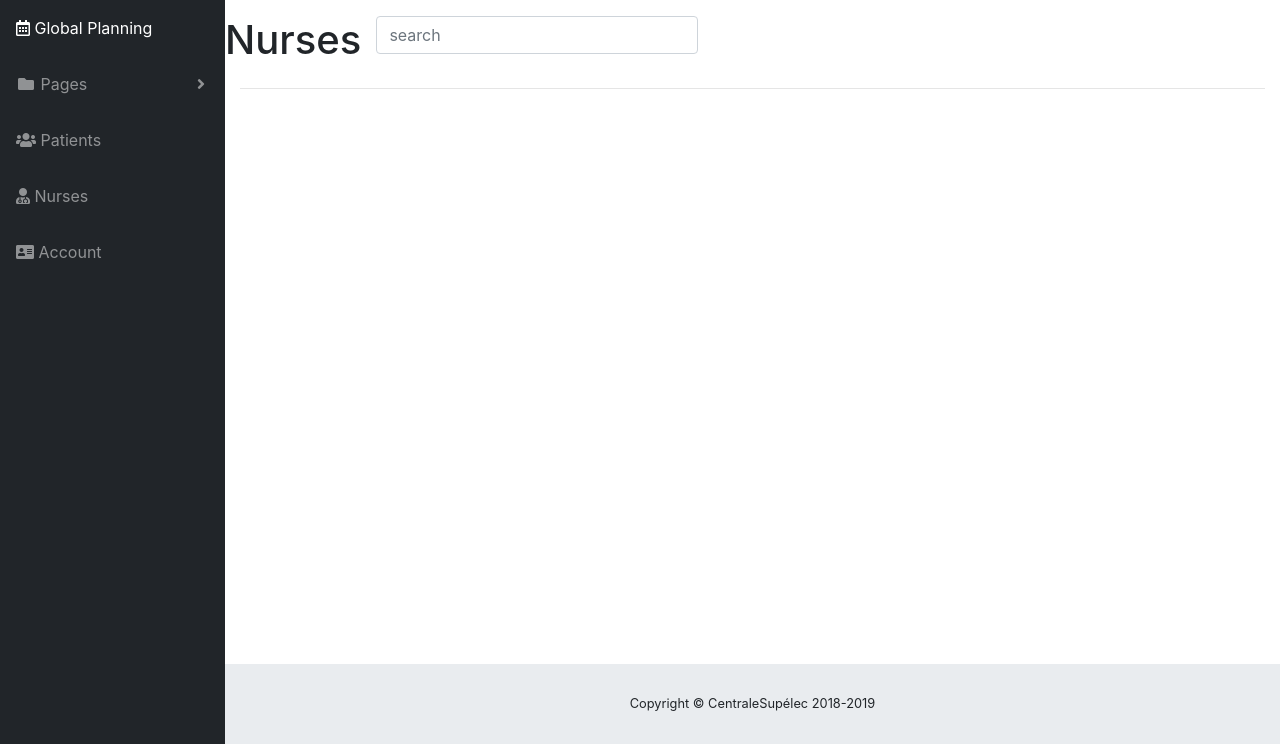
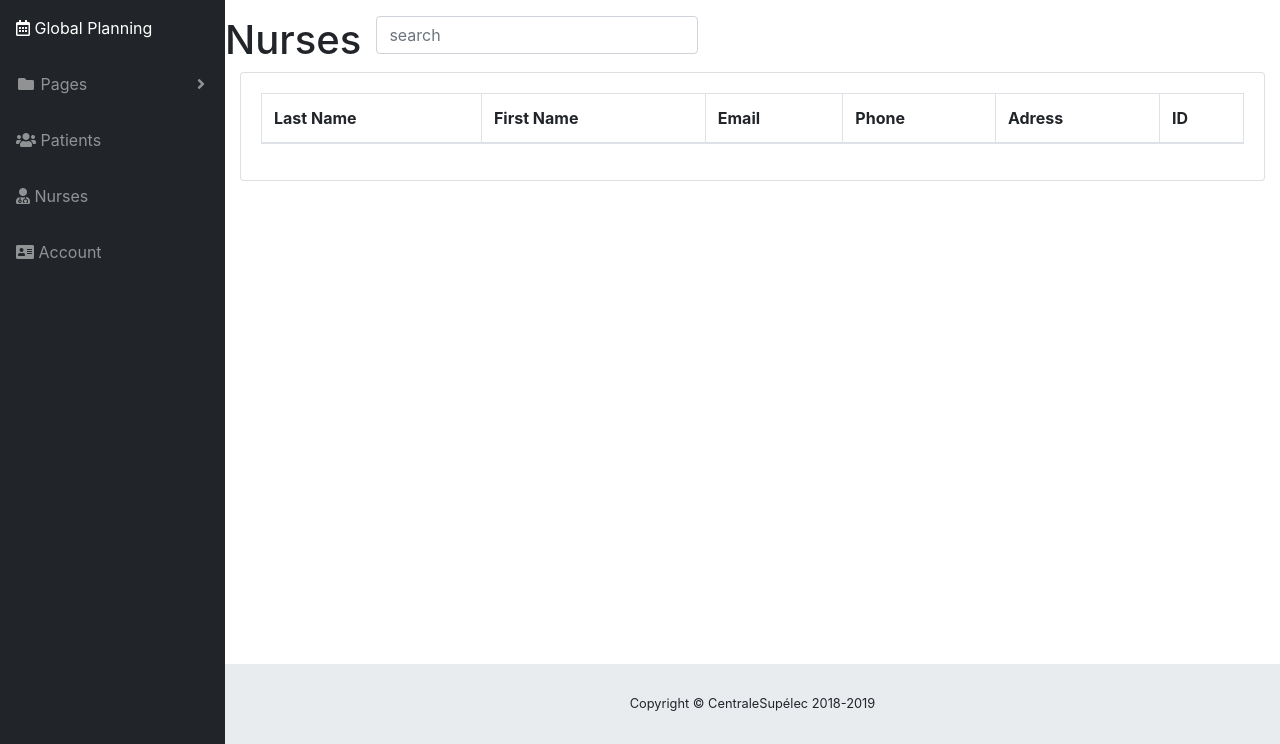
Before and after one commit to charlesdlrsa/dev_log_tournees_infirmiers, a Flask app: page /nurses/ in a window 1280 px wide. Shown: the part 56-800 px from the top of the page. Run offline with Flask 2, Linux system fonts and the light colour scheme; data that the repository does not hold is empty; some libraries are stand-ins or nearby versions.

Commit message:
Working (but ugly) display of searched nurses

```diff
--- a/dev_log/templates/nurses.html
+++ b/dev_log/templates/nurses.html
@@ -109,16 +109,42 @@
                   </form>
               </div>
             </div>
-            <hr>
-            {% for nurse in nurses %}
-              <p>Last Name: {{ nurse.last_name }}</p>
-              <p>First  Name: {{ nurse.first_name }}</p>
-              <p>Email: {{ nurse.email }}</p>
-              <p>Phone: {{ nurse.phone }}</p>
-              <p>Address: {{ nurse.address }}</p>
-              <p>ID: {{ nurse.id }}</p>
-              <hr>
-            {% endfor %}
+
+
+            <div class="card mb-3">
+
+          <div class="card-body">
+            <div class="table-responsive">
+              <table class="table table-bordered" id="dataTable" width="100%" cellspacing="0">
+                <thead>
+                  <tr>
+                    <th>Last Name</th>
+                    <th>First Name</th>
+                    <th>Email</th>
+                    <th>Phone</th>
+                    <th>Adress</th>
+                    <th>ID</th>
+                  </tr>
+                </thead>
+
+                <tbody>
+                  {% for nurse in nurses %}
+                  <tr>
+                    <td>{{ nurse.last_name }}</td>
+                    <td> {{ nurse.first_name }}</td>
+                    <td> {{ nurse.email }}</td>
+                    <td> {{ nurse.phone }}</td>
+                    <td> {{ nurse.address }}</td>
+                    <td> {{ nurse.id }}</td>
+                  <tr>
+                  {% endfor %}
+
+
+                </tbody>
+              </table>
+            </div>
+          </div>
+        </div>
 
         </div>
         <!-- /.container-fluid -->
```
